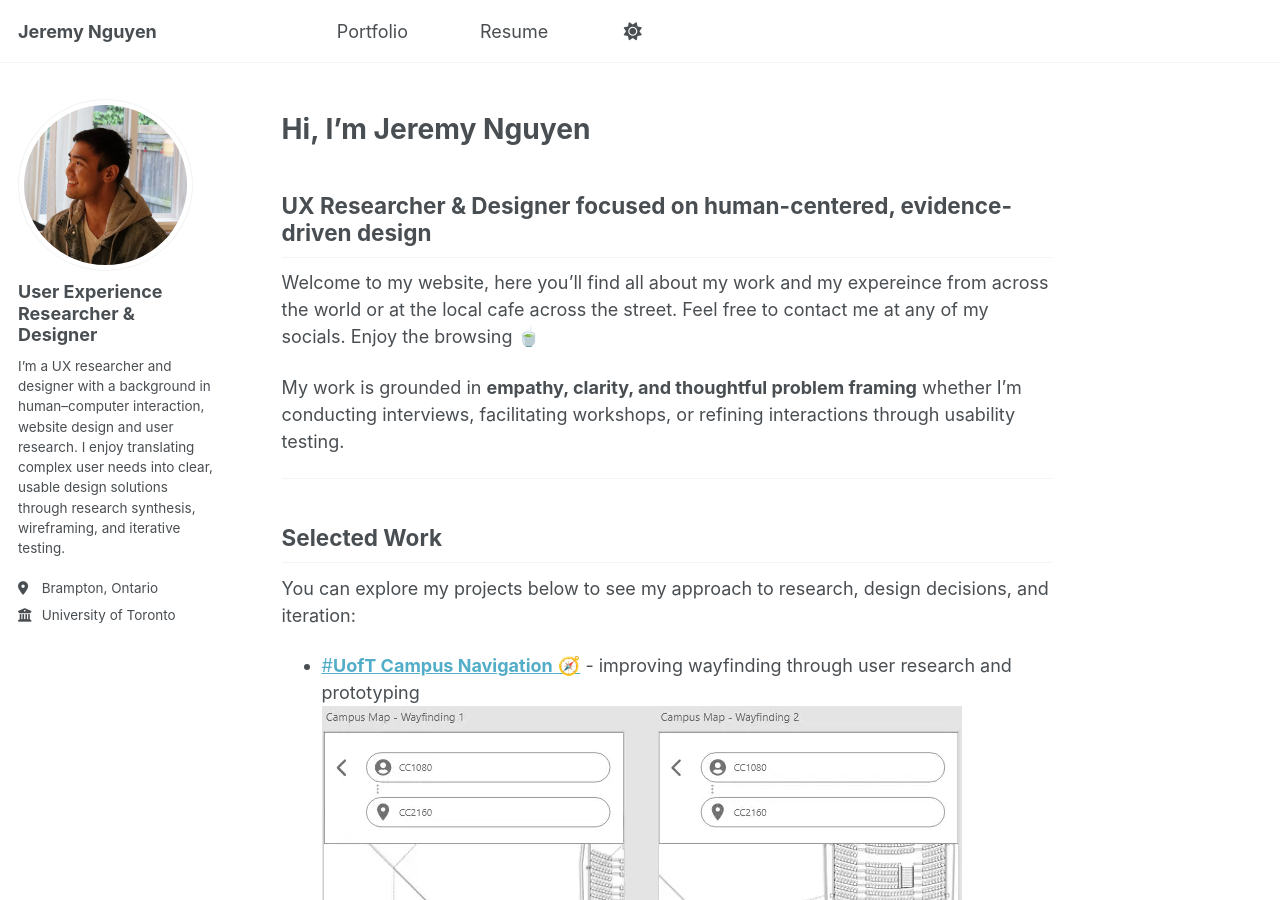
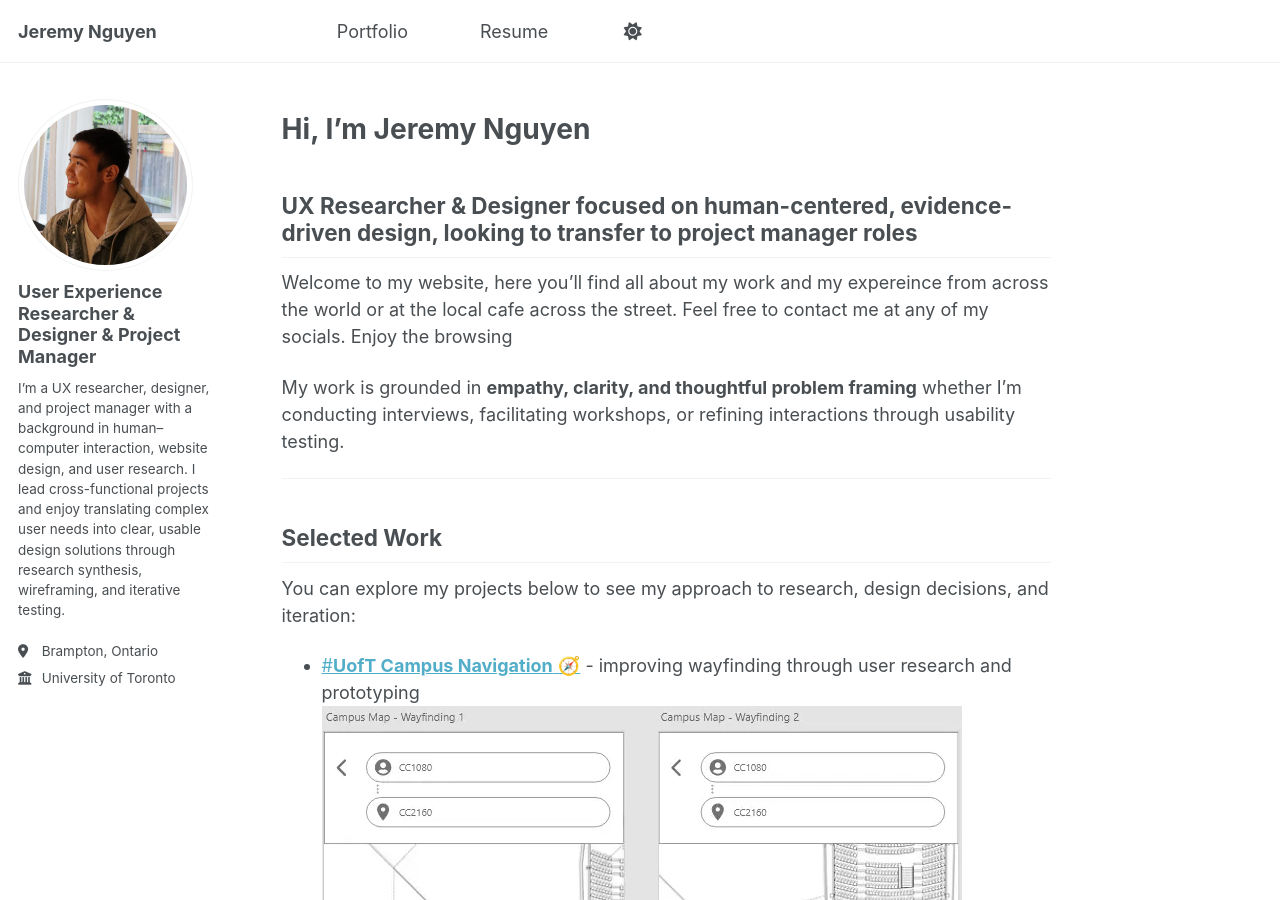
Before and after one commit to JeremyNguyenUXR/jeremynguyenuxr.github.io, a Jekyll site: the page built from _pages/about.md, in a window 1280 px wide and 900 px high. Built offline with Jekyll 4.4.1, drawn with Linux system fonts in a browser that asks for light colours; a script that is not in the unit is left out; some of the changed text lies outside the part shown.

Commit message:
Changed text in _config.yml to reflect new job title and updated bio. Updated about.md and cv.md to reflect new job title and updated bio.

```diff
--- a/_config.yml
+++ b/_config.yml
@@ -24,9 +24,9 @@ repository               : "https://github.com/JeremyNguyenUXR/jeremynguyenuxr.g
 author:
   # Biographic information
   avatar           : "profile 4.webp"
-  name             : "User Experience Researcher & Designer"
+  name             : "User Experience Researcher & Designer & Project Manager"
   pronouns         : # example: "she/her"
-  bio              : "I’m a UX researcher and designer with a background in human–computer interaction, website design and user research. I enjoy translating complex user needs into clear, usable design solutions through research synthesis, wireframing, and iterative testing."
+  bio              : "I’m a UX researcher, designer, and project manager with a background in human–computer interaction, website design, and user research. I lead cross-functional projects and enjoy translating complex user needs into clear, usable design solutions through research synthesis, wireframing, and iterative testing."
   location         : "Brampton, Ontario"
   employer         : "University of Toronto"
   uri              : # URL
--- a/_pages/about.md
+++ b/_pages/about.md
@@ -9,9 +9,9 @@ redirect_from:
 
 # Hi, I’m Jeremy Nguyen
 
-## UX Researcher & Designer focused on human-centered, evidence-driven design
+## UX Researcher & Designer focused on human-centered, evidence-driven design, looking to transfer to project manager roles
 
-Welcome to my website, here you'll find all about my work and my expereince from across the world or at the local cafe across the street. Feel free to contact me at any of my socials. Enjoy the browsing 🍵
+Welcome to my website, here you'll find all about my work and my expereince from across the world or at the local cafe across the street. Feel free to contact me at any of my socials. Enjoy the browsing
 
 My work is grounded in **empathy, clarity, and thoughtful problem framing** whether I’m conducting interviews, facilitating workshops, or refining interactions through usability testing.
 
@@ -27,7 +27,7 @@ You can explore my projects below to see my approach to research, design decisio
 - [#**COVID-19 Exercise App** 🏃](/portfolio/portfolio-2) - usability testing and interaction design
 ![Exercise Home Image](/images/Portfolio2_Images/Iteration%203-4.webp)
 
-- [#**HTML/CSS Personal Website** 💻](/portfolio/portfolio-3) - webdesign and media production
+- [#**HTML/CSS Website UI Project** 💻](/portfolio/portfolio-3) - webdesign and media production
 ![Coding Banner](/images/Portfolio3_Images/Banner.webp)
 
 - [#**Community Railguard Redesign Project** 🚗](/files/Group%20Case%20Study%202_Gr5.pdf) - heuristic evaluation and redesign
```
Also changed, not shown: _pages/cv.md (+1 -1 lines).
